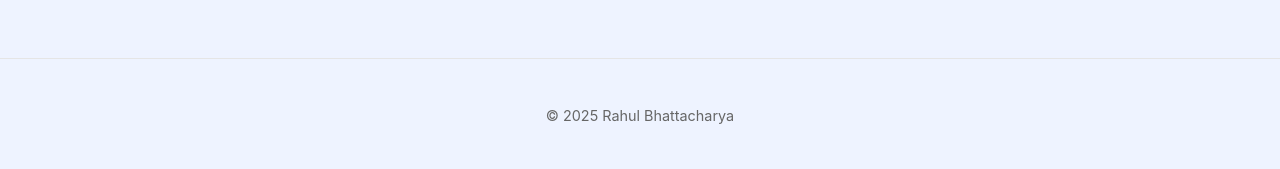
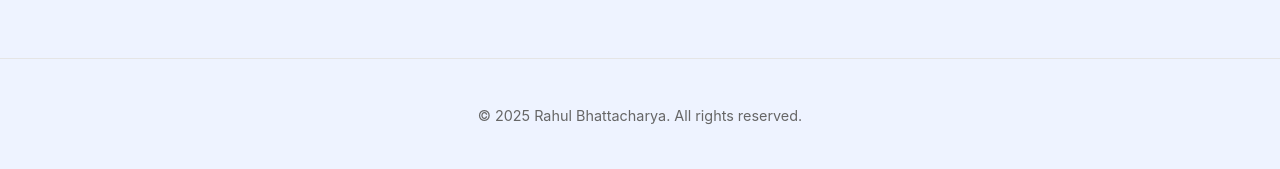
Before and after one commit to RahulBhattacharya1/RahulBhattacharya1.github.io, a Jekyll site: the page built from index.html, in a window 1280 px wide. Shown: the part 930-1099 px from the top of the page. Built offline with Jekyll 4.4.1, drawn with Linux system fonts in a browser that asks for light colours; the list of posts is cut into pages by our own code.

Commit message:
Update default.html

```diff
--- a/_layouts/default.html
+++ b/_layouts/default.html
@@ -958,7 +958,7 @@ fill="#000000" stroke="none">
 </script>
 
 <footer class="site-footer">
-  <p>© {{ site.time | date: "%Y" }} Rahul Bhattacharya</p>
+  <p>© {{ site.time | date: "%Y" }} Rahul Bhattacharya. All rights reserved.</p>
 </footer>
 
 </body>
```
